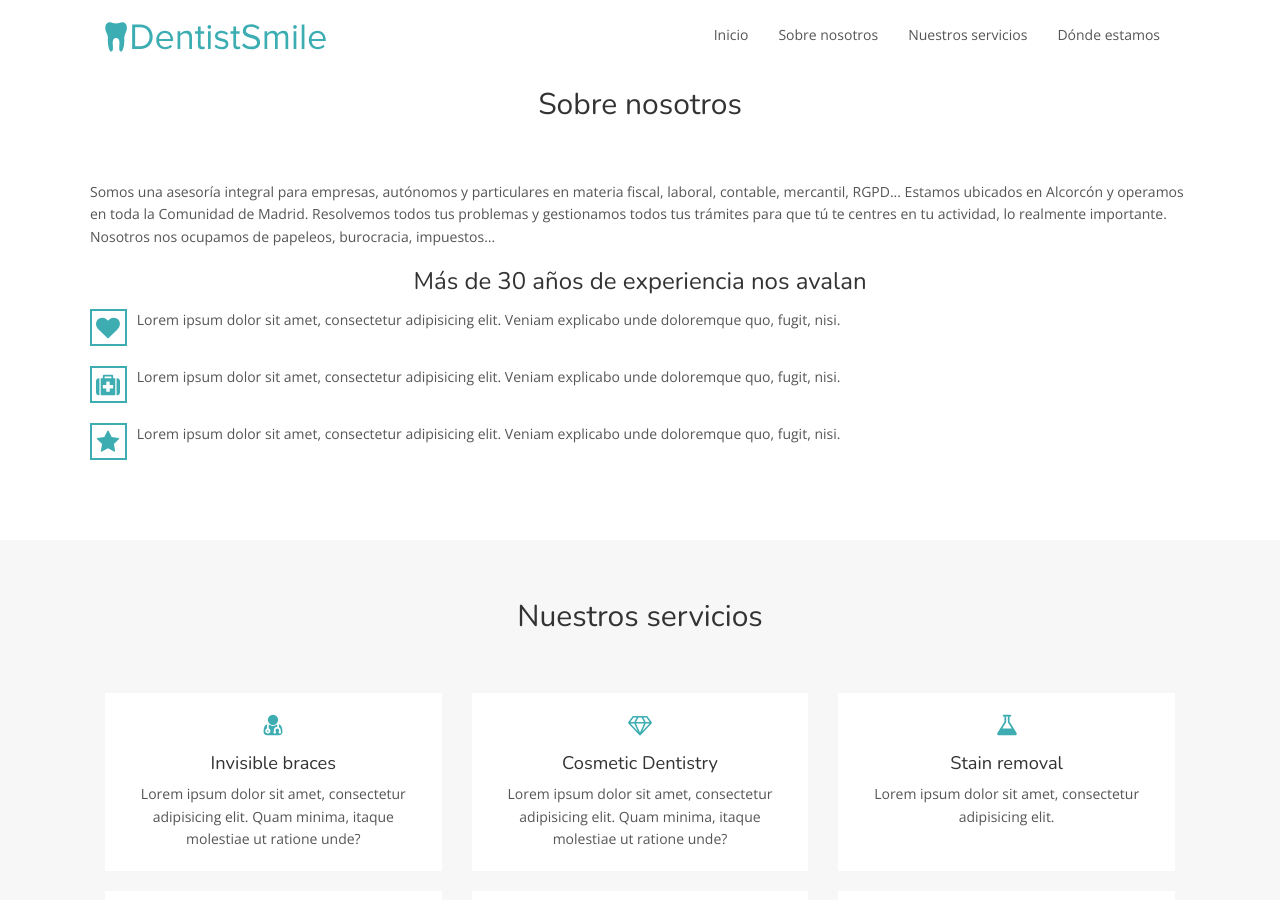
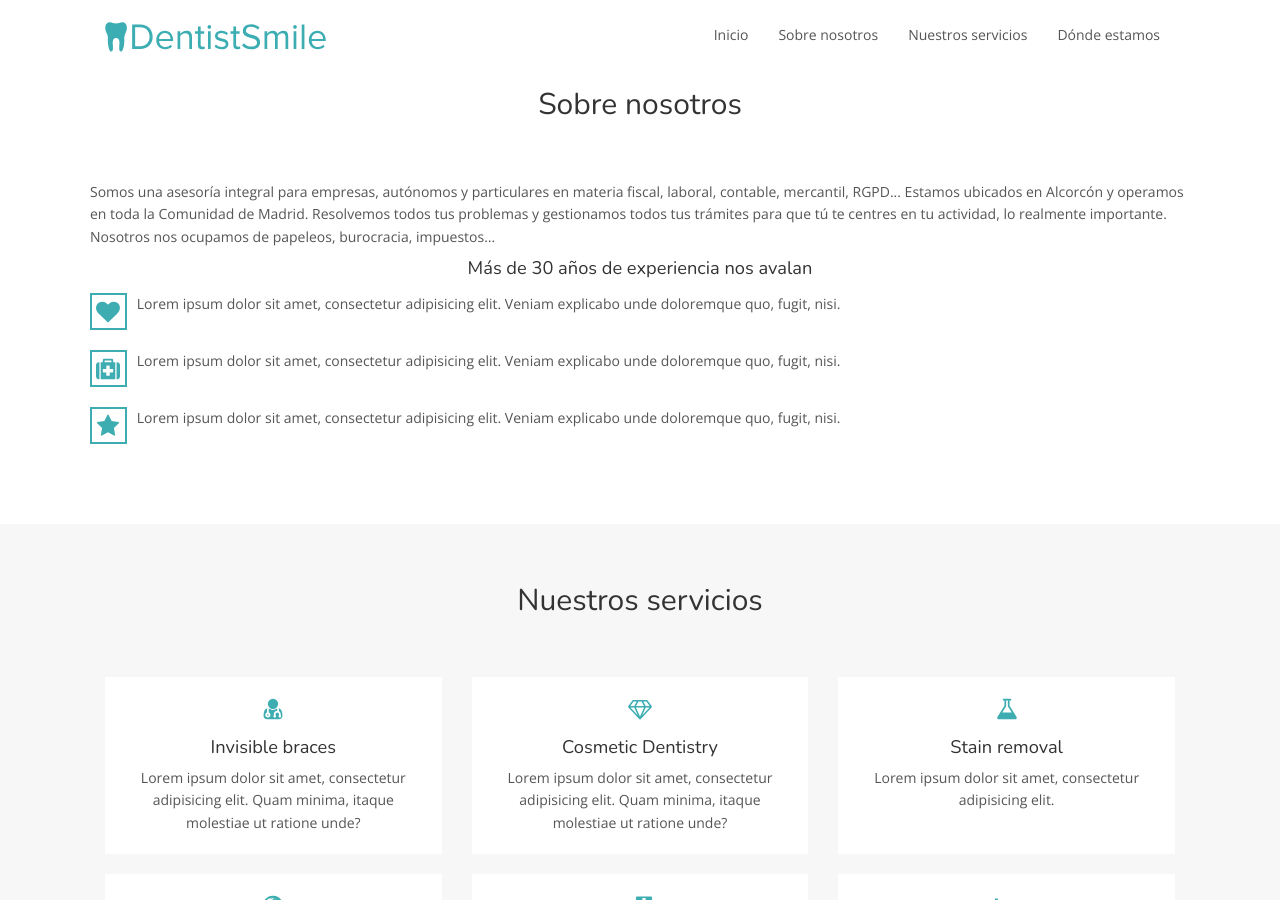
Before and after one commit to MpCity/MpCity.github.io, a Jekyll site: the page built from index.html, in a window 1280 px wide and 900 px high, scrolled down 826 px. Built offline with Jekyll 4.4.1, drawn with Linux system fonts in a browser that asks for light colours.

Commit message:
Update index.html

```diff
--- a/index.html
+++ b/index.html
@@ -86,7 +86,7 @@ layout: default
 
         <div class="row">
           <p>Somos una asesoría integral para empresas, autónomos y particulares en materia fiscal, laboral, contable, mercantil, RGPD... Estamos ubicados en Alcorcón y operamos en toda la Comunidad de Madrid. Resolvemos todos tus problemas y gestionamos todos tus trámites para que tú te centres en tu actividad, lo realmente importante. Nosotros nos ocupamos de papeleos, burocracia, impuestos…</p>
-          <h3 style="text-align: center;">Más de 30 años de experiencia nos avalan</h3>
+          <h4 style="text-align: center;">Más de 30 años de experiencia nos avalan</h4>
           <div class="media">
               <div class="media-left">
                   <div class="boxed-icon">
```
